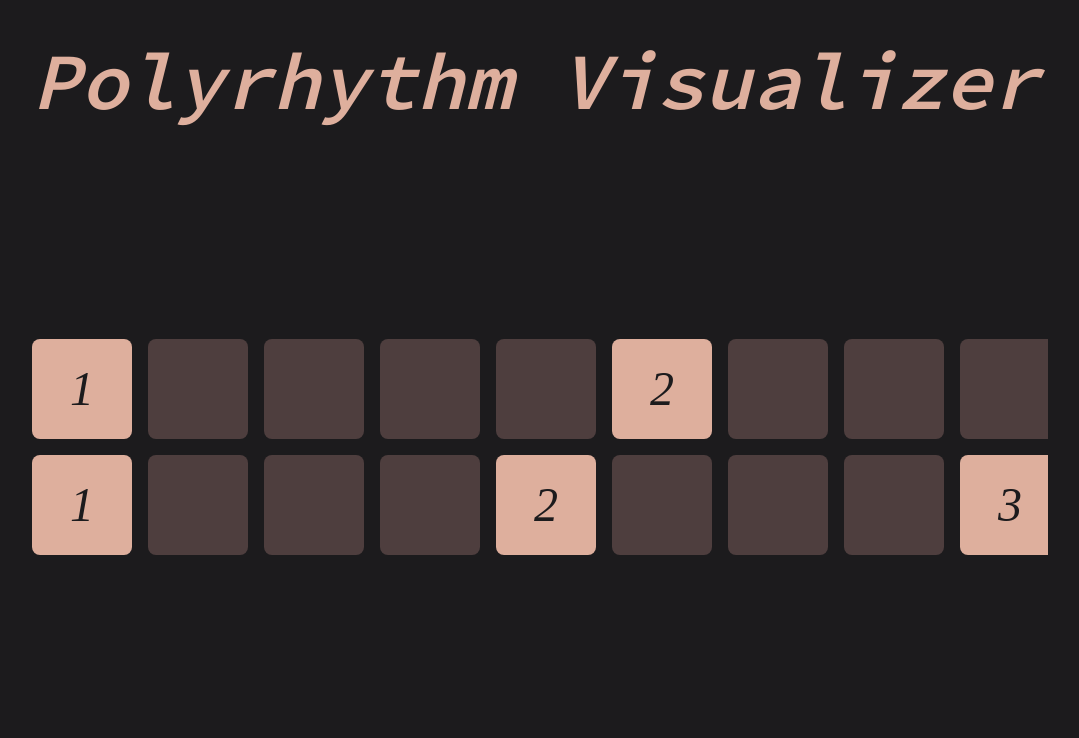
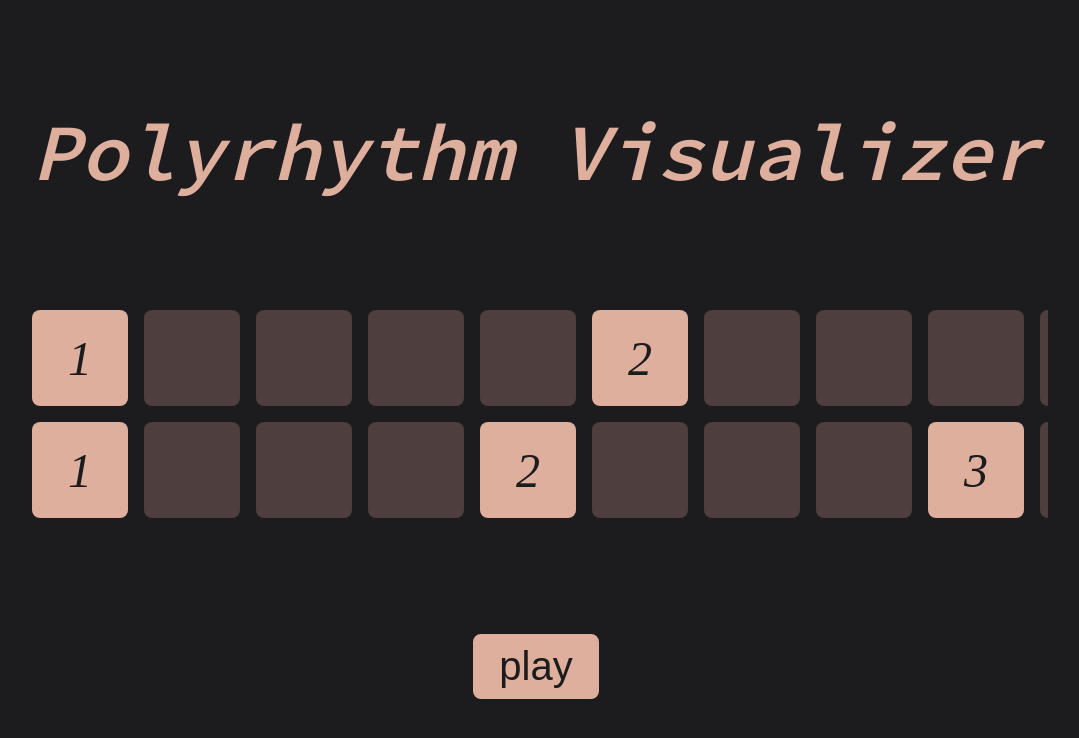
Before and after one commit to natagoh/polyrhythm-visualizer, a React (Create React App) app: page / in a window 1280 px wide. Shown: the top 738 px of the page, without its empty margins (104-1183 px from the left). Built offline with nearby package versions, Linux system fonts and the light colour scheme; a web font is replaced by a local one.

Commit message:
play button added

```diff
--- a/src/components/App.css
+++ b/src/components/App.css
@@ -13,17 +13,17 @@ body, html {
   width: 100vw;
   height: 100vh;
 
-  background-color: #1c1b1d;
+  background-color: var(--bg-color);
 }
 
 .title {
   font-weight: 600;
   font-style: italic;
   font-size: 5em;
-  color: #deaf9d;
+  color: var(--main-color);
   text-align: center;
 
-  --title-padding: 200px;
+  /* --title-padding: 200px;
   margin-bottom: var(--title-padding);
-  margin-top: calc(var(--title-padding) * -1);
+  margin-top: calc(var(--title-padding) * -1); */
 }
--- a/src/components/App.jsx
+++ b/src/components/App.jsx
@@ -1,5 +1,6 @@
 import React from 'react';
 import Grid from './Grid';
+import PlayButton from './PlayButton';
 
 import './App.css';
 
@@ -8,6 +9,7 @@ export default function App() {
     <div className="container">
       <div className="title">Polyrhythm Visualizer</div>
       <Grid right={4} left={5} />
+      <PlayButton />
     </div>
   );
 }
--- a/src/components/Grid.css
+++ b/src/components/Grid.css
@@ -4,12 +4,14 @@
   align-items: flex-start;
   justify-content: center;
 
-  background-color: #1c1b1d;
-  color: #4e3e3e;
+  background-color: var(--bg-color);
+  color: var(--sub-color);
 
   overflow: auto;
   max-width: 80vw;
   padding-bottom: 0.5em;
+
+  margin: 100px 0;
 }
 
 /* custom scrollbar style */
@@ -22,7 +24,7 @@
 }
 
 .grid-container::-webkit-scrollbar-thumb {
-  background-color: #4e3e3e;
+  background-color: var(--sub-color);
   border-radius: 0.5em;
 }
 
@@ -44,15 +46,15 @@
 }
 
 .rhythm-container div {
-  width: 100px;
-  height: 100px;
+  width: 96px;
+  height: 96px;
 
   margin: 8px;
   border-radius: 8px;
 }
 
 .note {
-  background-color: #4e3e3e;
+  background-color: var(--sub-color);
 }
 
 .note-beat {
@@ -68,11 +70,11 @@
 
 /* in the future might want different color for right and left hands */
 .note-right {
-  background-color: #deaf9d;
+  background-color: var(--main-color);
   color: #1c1b1d;
 }
 
 .note-left {
-  background-color: #deaf9d;
+  background-color: var(--main-color);
   color: #1c1b1d;
 }
--- /dev/null
+++ b/src/components/PlayButton.css
@@ -0,0 +1,44 @@
+.play-btn {
+  border: var(--main-color) solid 2.5px;
+  border-radius: 8px;
+  background-color: var(--main-color);
+  color: var(--bg-color);
+
+  font-size: 2.5rem;
+  font-weight: 500;
+  padding: 0.5rem 1.5rem;
+
+  text-align: center;
+  display: flex;
+  justify-content: center;
+  align-items: center;
+
+  /* disable user text highlighting */
+  -webkit-touch-callout: none; /* iOS Safari */
+  -webkit-user-select: none; /* Safari */
+  -khtml-user-select: none; /* Konqueror HTML */
+  -moz-user-select: none; /* Old versions of Firefox */
+  -ms-user-select: none; /* Internet Explorer/Edge */
+  user-select: none; /* Non-prefixed version, currently
+                        supported by Chrome, Edge, Opera and Firefox */
+
+  transition: 0.3s;
+
+  /* --title-padding: 100px;
+  margin-top: var(--title-padding);
+  margin-bottom: calc(var(--title-padding) * -1); */
+}
+
+/* .play-btn:hover {
+  border: var(--main-color) solid 2.5px;
+  border-radius: 8px;
+  background-color: var(--main-color);
+  color: var(--bg-color);
+} */
+
+.play-btn-pressed {
+  border: var(--sub-color) solid 2.5px;
+  border-radius: 8px;
+  background-color: var(--sub-color);
+  color: var(--bg-color);
+}
--- /dev/null
+++ b/src/components/PlayButton.jsx
@@ -0,0 +1,25 @@
+/* eslint-disable jsx-a11y/click-events-have-key-events */
+import React, { useState } from 'react';
+import cx from 'classnames';
+
+import './PlayButton.css';
+
+export default function PlayButton() {
+  const [isPressed, setIsPressed] = useState(false);
+  return (
+    // eslint-disable-next-line jsx-a11y/click-events-have-key-events
+    // eslint-disable-next-line jsx-a11y/no-static-element-interactions
+    // eslint-disable-next-line jsx-a11y/click-events-have-key-events
+    // eslint-disable-next-line jsx-a11y/no-static-element-interactions
+    <button
+      type="button"
+      className={cx({
+        'play-btn': true,
+        'play-btn-pressed': isPressed,
+      })}
+      onClick={() => { setIsPressed(!isPressed); }}
+    >
+      play
+    </button>
+  );
+}
--- a/src/index.css
+++ b/src/index.css
@@ -39,3 +39,11 @@ body {
   -webkit-font-smoothing: antialiased;
   -moz-osx-font-smoothing: grayscale;
 }
+
+:root {
+  --bg-color: #1c1b1d;
+  --main-color: #deaf9d;
+  --sub-color: #4e3e3e;
+  --text-color: #f2efed;
+  --error-color: #bf616a;
+}
```
